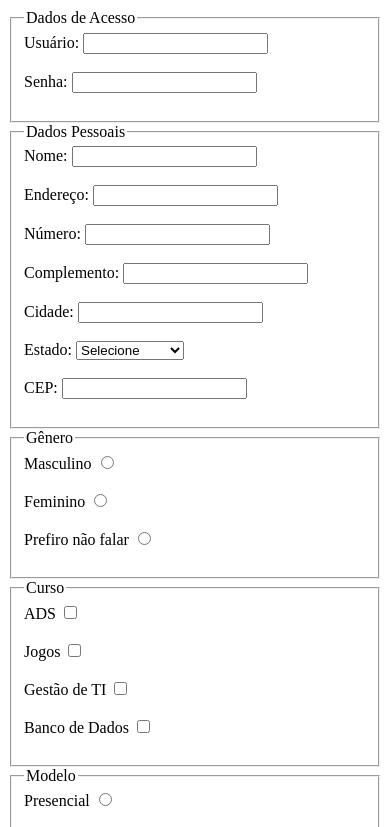
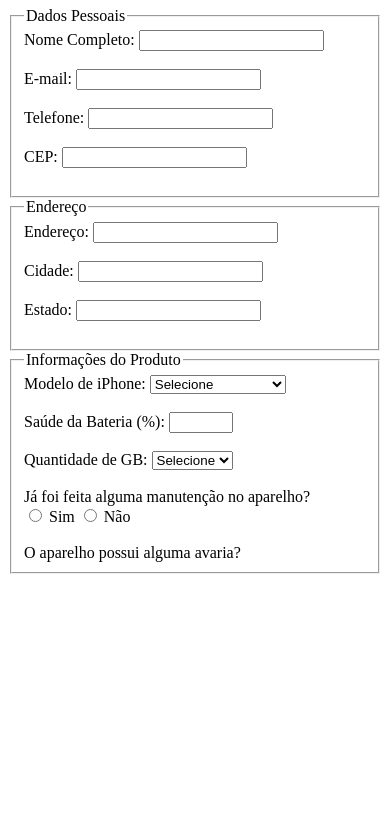
Before and after one commit to KaiqueSimoes/Aula_1-linguagens-de-programa-o, a plain HTML site: page index.html in a window 390 px wide. Shown: the part 110-937 px from the top of the page. After the commit the page ends 844 px from the top, so only its background shows below. Drawn offline with Linux system fonts and the light colour scheme.

Commit message:
Formulário de iphone

```diff
--- a/index.html
+++ b/index.html
@@ -3,107 +3,70 @@
 <head>
     <meta charset="UTF-8">
     <meta name="viewport" content="width=device-width, initial-scale=1.0">
-    <title>Formulário de Cadastro</title>
+    <title>Formulário de Compra de iPhone</title>
 </head>
 <body>
-    <h1>Formulário de Cadastro</h1>
+    <h1>Formulário de Compra de iPhone</h1>
     <form action="http://www.w3schools.com/action_page.php" method="POST">
-        <!-- Data -->
-        <label for="data">Data:</label>
-        <input type="date" id="data" name="data" required><br><br>
-
-        <!-- Dados de Acesso -->
-        <fieldset>
-            <legend>Dados de Acesso</legend>
-            <label for="usuario">Usuário:</label>
-            <input type="text" id="usuario" name="usuario" required><br><br>
-
-            <label for="senha">Senha:</label>
-            <input type="password" id="senha" name="senha" required><br><br>
-        </fieldset>
-
         <!-- Dados Pessoais -->
         <fieldset>
             <legend>Dados Pessoais</legend>
 
-            <label for="nome">Nome:</label>
+            <label for="nome">Nome Completo:</label>
             <input type="text" id="nome" name="nome" required><br><br>
 
-            <label for="endereco">Endereço:</label>
-            <input type="text" id="endereco" name="endereco" required><br><br>
+            <label for="email">E-mail:</label>
+            <input type="email" id="email" name="email" required><br><br>
 
-            <label for="numero">Número:</label>
-            <input type="text" id="numero" name="numero" required><br><br>
-
-            <label for="complemento">Complemento:</label>
-            <input type="text" id="complemento" name="complemento"><br><br>
-
-            <label for="cidade">Cidade:</label>
-            <input type="text" id="cidade" name="cidade" list="cidades" required>
-            <datalist id="cidades">
-                <option value="São Paulo">
-                <option value="Rio de Janeiro">
-                <option value="Belo Horizonte">
-                <option value="Curitiba">
-            </datalist><br><br>
-
-            <label for="estado">Estado:</label>
-            <select id="estado" name="estado" required>
-                <option value="">Selecione</option>
-                <option value="SP">São Paulo</option>
-                <option value="RJ">Rio de Janeiro</option>
-                <option value="MG">Minas Gerais</option>
-                <option value="PR">Paraná</option>
-            </select><br><br>
+            <label for="telefone">Telefone:</label>
+            <input type="tel" id="telefone" name="telefone" required><br><br>
 
             <label for="cep">CEP:</label>
             <input type="text" id="cep" name="cep" required><br><br>
         </fieldset>
 
-        <!-- Gênero -->
+        <!-- Endereço, Cidade e Estado -->
         <fieldset>
-            <legend>Gênero</legend>
-            <label for="masculino">Masculino</label>
-            <input type="radio" id="masculino" name="genero" value="masculino"><br><br>
+            <legend>Endereço</legend>
 
-            <label for="feminino">Feminino</label>
-            <input type="radio" id="feminino" name="genero" value="feminino"><br><br>
+            <label for="endereco">Endereço:</label>
+            <input type="text" id="endereco" name="endereco" required><br><br>
 
-            <label for="nao_falar">Prefiro não falar</label>
-            <input type="radio" id="nao_falar" name="genero" value="nao_falar"><br><br>
+            <label for="cidade">Cidade:</label>
+            <input type="text" id="cidade" name="cidade" required><br><br>
+
+            <label for="estado">Estado:</label>
+            <input type="text" id="estado" name="estado" required><br><br>
         </fieldset>
 
-        <!-- Curso -->
+        <!-- Informações do Produto -->
         <fieldset>
-            <legend>Curso</legend>
-            <label for="ads">ADS</label>
-            <input type="checkbox" id="ads" name="curso" value="ads"><br><br>
+            <legend>Informações do Produto</legend>
 
-            <label for="jogos">Jogos</label>
-            <input type="checkbox" id="jogos" name="curso" value="jogos"><br><br>
+            <label for="modelo">Modelo de iPhone:</label>
+            <select id="modelo" name="modelo" required>
+                <option value="">Selecione</option>
+                <option value="iphone_15">iPhone 15</option>
+                <option value="iphone_15_pro">iPhone 15 Pro</option>
+                <option value="iphone_15_pro_max">iPhone 15 Pro Max</option>
+                <option value="iphone_14">iPhone 14</option>
+                <option value="iphone_14_pro">iPhone 14 Pro</option>
+            </select><br><br>
 
-            <label for="gestao_ti">Gestão de TI</label>
-            <input type="checkbox" id="gestao_ti" name="curso" value="gestao_ti"><br><br>
+            <label for="saude_bateria">Saúde da Bateria (%):</label>
+            <input type="number" id="saude_bateria" name="saude_bateria" min="0" max="100" required><br><br>
 
-            <label for="banco_dados">Banco de Dados</label>
-            <input type="checkbox" id="banco_dados" name="curso" value="banco_dados"><br><br>
-        </fieldset>
+            <label for="quantidade_gb">Quantidade de GB:</label>
+            <select id="quantidade_gb" name="quantidade_gb" required>
+                <option value="">Selecione</option>
+                <option value="128GB">128GB</option>
+                <option value="256GB">256GB</option>
+                <option value="512GB">512GB</option>
+                <option value="1TB">1TB</option>
+            </select><br><br>
 
-        <!-- Modelo -->
-        <fieldset>
-            <legend>Modelo</legend>
-            <label for="presencial">Presencial</label>
-            <input type="radio" id="presencial" name="modelo" value="presencial"><br><br>
+            <label for="manutencao">Já foi feita alguma manutenção no aparelho?</label><br>
+            <input type="radio" id="manutencao_sim" name="manutencao" value="sim"> Sim
+            <input type="radio" id="manutencao_nao" name="manutencao" value="nao"> Não<br><br>
 
-            <label for="ead">EAD</label>
-            <input type="radio" id="ead" name="modelo" value="ead"><br><br>
-
-            <label for="semi_presencial">Semi Presencial</label>
-            <input type="radio" id="semi_presencial" name="modelo" value="semi_presencial"><br><br>
-        </fieldset>
-
-        <br><br>
-        <input type="submit" value="Enviar">
-    </form>
-</body>
-</html>
+            <label for="avaria">O aparelho possui alguma avaria?</la
```
